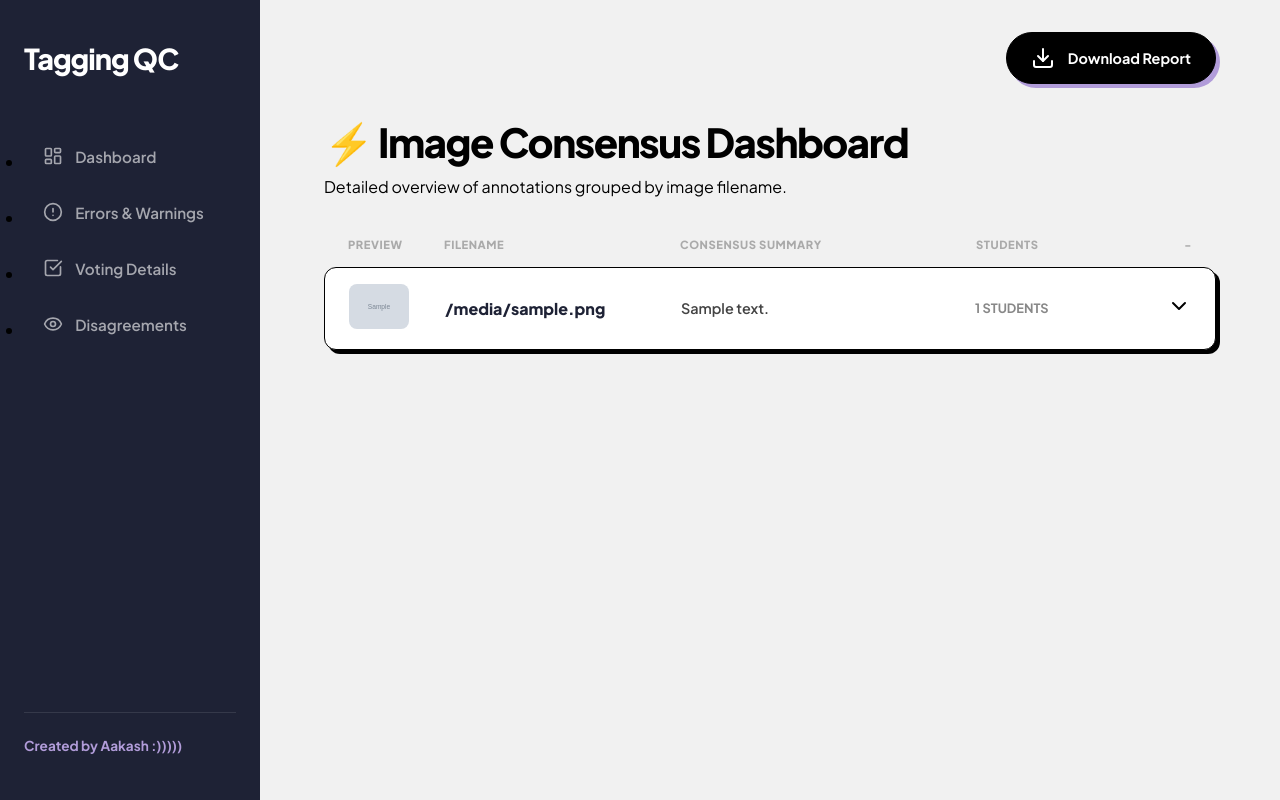
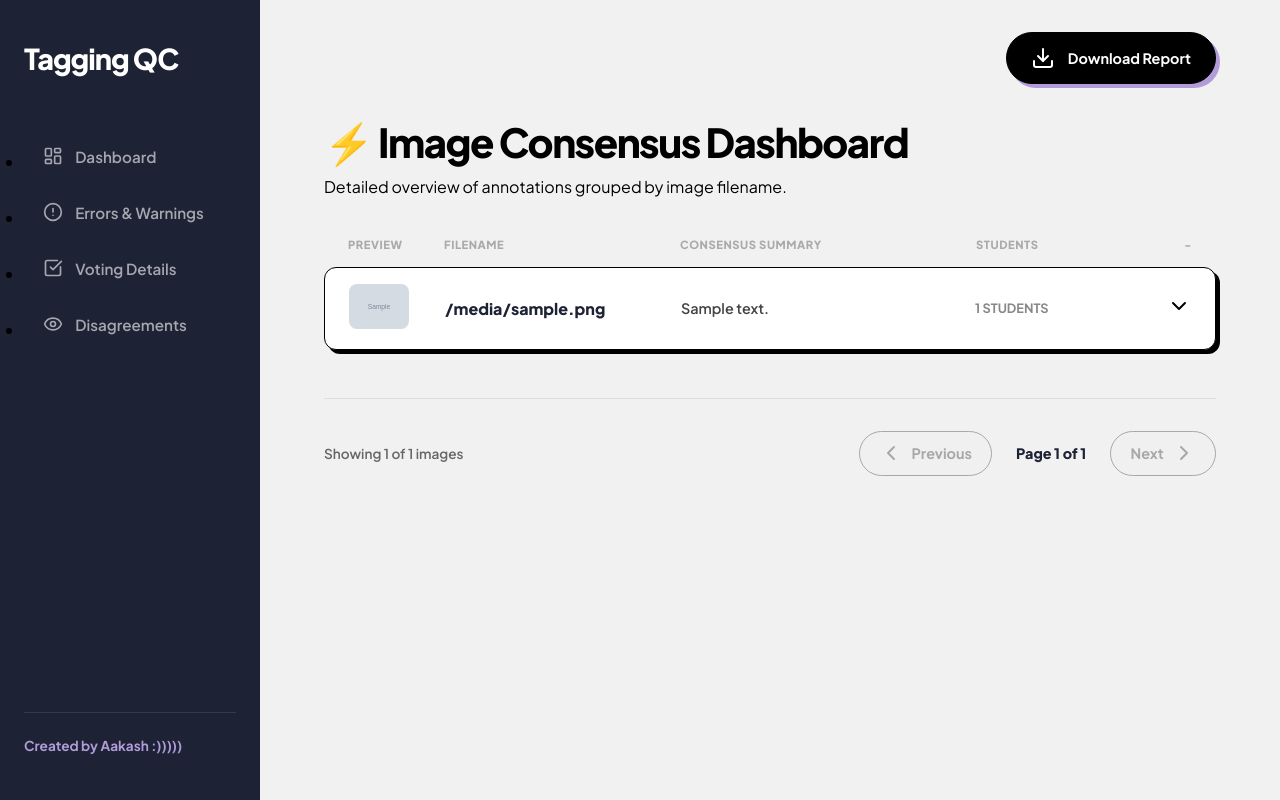
Before and after one commit to SKY-AK05/ML_Checking, a Flask app: template templates/voting_grouped.html in a window 1280 px wide. Run offline with Flask 3, Linux system fonts and the light colour scheme; the template is opened without the code that fills it: most values are stand-ins (such as "Sample title", 1, 10 or a date in 2020); grey boxes marked "Sample" are stand-in pictures.

Commit message:
Performance Overhaul: Server-side pagination for Voting Details

```diff
--- a/static/style.css
+++ b/static/style.css
@@ -307,3 +307,60 @@ img.thumb {
 a, button, .image-row-header {
     transition: all 0.3s cubic-bezier(0.25, 0.46, 0.45, 0.94);
 }
+
+/* Pagination Styles */
+.pagination-footer {
+    display: flex;
+    justify-content: space-between;
+    align-items: center;
+    margin-top: 3rem;
+    padding-top: 2rem;
+    border-top: 1px solid #ddd;
+}
+
+.pagination-info {
+    font-size: 0.85rem;
+    color: #666;
+    font-weight: 600;
+}
+
+.pagination-buttons {
+    display: flex;
+    align-items: center;
+    gap: 1.5rem;
+}
+
+.page-btn {
+    text-decoration: none;
+    color: var(--text-dark);
+    font-weight: 700;
+    font-size: 0.9rem;
+    display: flex;
+    align-items: center;
+    gap: 0.5rem;
+    padding: 0.6rem 1.2rem;
+    background: white;
+    border: 1px solid black;
+    border-radius: 50px;
+    box-shadow: 3px 3px 0px black;
+    transition: all 0.2s;
+}
+
+.page-btn:hover:not(.disabled) {
+    transform: translate(-1px, -1px);
+    box-shadow: 4px 4px 0px black;
+    background: var(--accent-purple);
+}
+
+.page-btn.disabled {
+    opacity: 0.3;
+    pointer-events: none;
+    box-shadow: none;
+    background: #eee;
+}
+
+.page-current {
+    font-weight: 800;
+    font-size: 0.9rem;
+    color: var(--sidebar-navy);
+}
--- a/templates/voting_grouped.html
+++ b/templates/voting_grouped.html
@@ -57,6 +57,32 @@
         </div>
     </div>
     {% endfor %}
+
+    <!-- Pagination Controls -->
+    <div class="pagination-footer">
+        <div class="pagination-info">
+            Showing {{ total_images if images|length == total_images else images|length }} of {{ total_images }} images
+        </div>
+        <div class="pagination-buttons">
+            {% if page > 1 %}
+                <a href="{{ url_for('voting', page=page-1) }}" class="page-btn">
+                    <i data-lucide="chevron-left"></i> Previous
+                </a>
+            {% else %}
+                <span class="page-btn disabled"><i data-lucide="chevron-left"></i> Previous</span>
+            {% endif %}
+
+            <span class="page-current">Page {{ page }} of {{ total_pages }}</span>
+
+            {% if page < total_pages %}
+                <a href="{{ url_for('voting', page=page+1) }}" class="page-btn">
+                    Next <i data-lucide="chevron-right"></i>
+                </a>
+            {% else %}
+                <span class="page-btn disabled">Next <i data-lucide="chevron-right"></i></span>
+            {% endif %}
+        </div>
+    </div>
 </div>
 
 
```
Also changed, not shown: api/index.py (+17 -2 lines).
